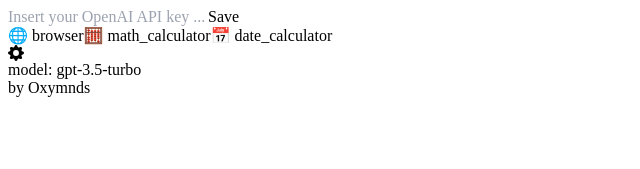
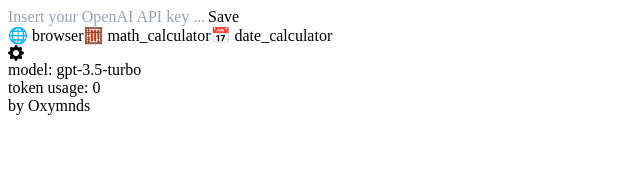
Before and after one commit to peerasak-u/in-mind, a Vue app: page / in a window 1280 px wide. Shown: the top 169 px of the page, without its empty margins (0-640 px from the left). Built offline with nearby package versions, Linux system fonts and the light colour scheme.

Commit message:
✨ add token usage counter on the footer

```diff
--- a/src/App.vue
+++ b/src/App.vue
@@ -62,6 +62,7 @@
               Save
             </button>
           </div>
+
           <div class="relative inline-block flex flex-row justify-between">
             <div class="flex flex-row">
               <button
@@ -198,7 +199,12 @@
             </div>
           </div>
 
-          <div class="text-sm text-center text-slate-500 mt-8">by Oxymnds</div>
+          <div class="text-sm text-center text-slate-500 mt-8">
+            <div class="text-grey-400 text-sm text-center">
+              token usage: {{ tokenUsage }}
+            </div>
+            <div class="mt-2">by Oxymnds</div>
+          </div>
         </div>
       </div>
     </div>
@@ -405,6 +411,8 @@ export default {
         temperature: 0,
       });
 
+      this.tokenUsage = this.tokenUsage + completion.data.usage.total_tokens;
+
       const message =
         "Thought: " +
         completion.data.choices[0].message.content.replace(
```
